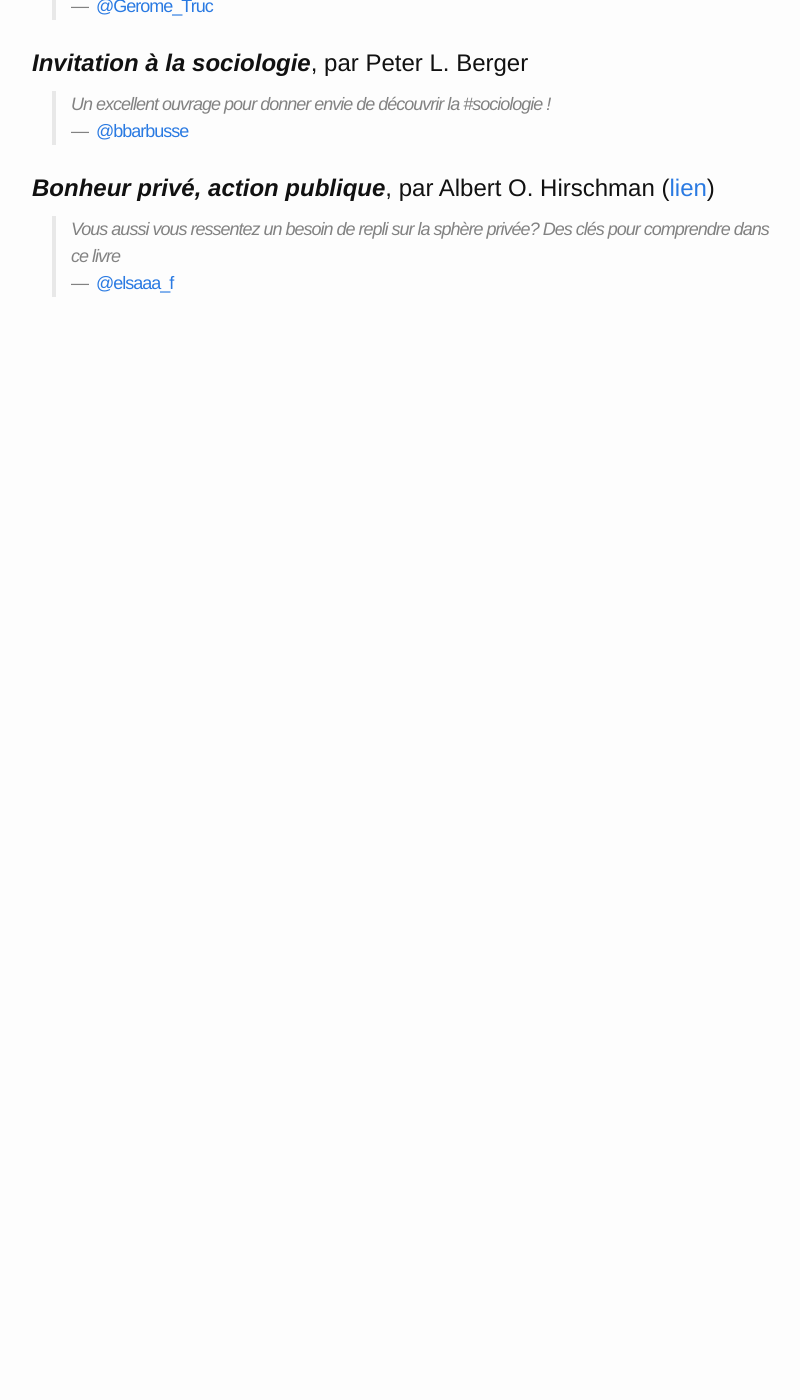
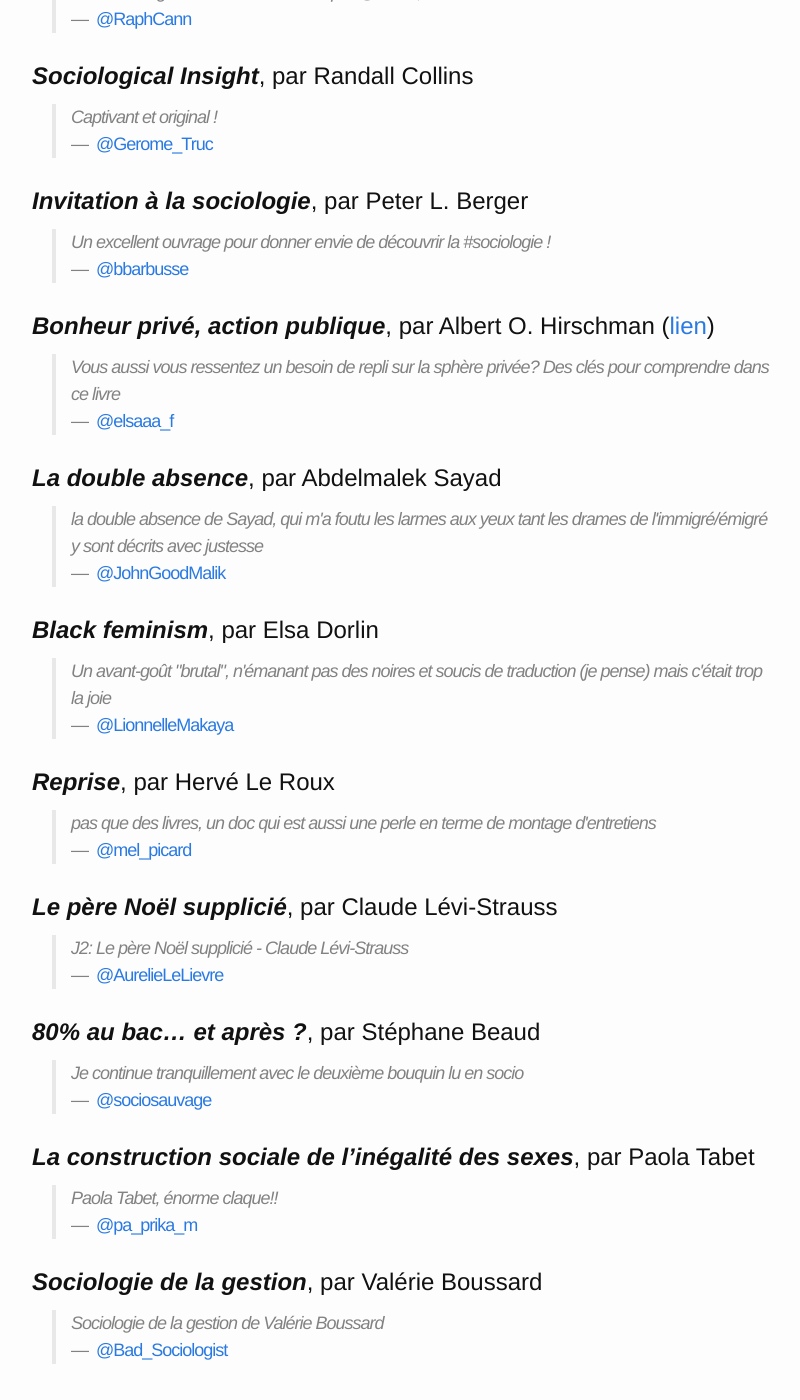
Before and after one commit to bfontaine/SocioNoel, a Jekyll site: the page built from index.md, in a window 1280 px wide and 1400 px high, scrolled down 16482 px. Shown: the whole window, without its empty margins (238-1038 px from the left). Built offline with Jekyll 4.4.1, drawn with Linux system fonts in a browser that asks for light colours; before the commit the page ends 16834 px from its top, so only the background shows below that; some of the changed text lies outside the part shown.

Commit message:
more books

```diff
--- a/index.md
+++ b/index.md
@@ -715,10 +715,17 @@ Accès direct à un jour :<br/>
   <h1><span class="title">L’idéologie raciste</span>, par <span class="author">Colette Guillaumin</span></h1>
   <div class="sources">
 
-    <blockquote class="comment">
-      il fracasse les struc soc du sexisme, racisme et montre leurs capacités de transformation<br/>
-      <span class="comment-author">—&nbsp;&nbsp;<a class="handle" href="https://twitter.com/LionnelleMakaya/status/671828567135776768">@LionnelleMakaya</a></span>
-    </blockquote>
+
+      <blockquote class="comment">
+        il fracasse les struc soc du sexisme, racisme et montre leurs capacités de transformation<br/>
+        <span class="comment-author">—&nbsp;&nbsp;<a class="handle" href="https://twitter.com/LionnelleMakaya/status/671828567135776768">@LionnelleMakaya</a></span>
+      </blockquote>
+
+      <blockquote class="comment">
+        J1: L'idéologie raciste - Colette Guillaumin<br/>
+        <span class="comment-author">—&nbsp;&nbsp;<a class="handle" href="https://twitter.com/AurelieLeLievre/status/672018248448217088">@AurelieLeLievre</a></span>
+      </blockquote>
+
 
   </div>
 </article>
@@ -1046,10 +1053,17 @@ Accès direct à un jour :<br/>
   <h1><span class="title">Surveiller et Punir</span>, par <span class="author">Michel Foucault</span></h1>
   <div class="sources">
 
-    <blockquote class="comment">
-      Analyse chirurgicale qui fait surgir les lieux de pouvoir et de contrôle d'une société.<br/>
-      <span class="comment-author">—&nbsp;&nbsp;<a class="handle" href="https://twitter.com/Ianonim/status/672003600294535168">@Ianonim</a></span>
-    </blockquote>
+
+      <blockquote class="comment">
+        Analyse chirurgicale qui fait surgir les lieux de pouvoir et de contrôle d'une société.<br/>
+        <span class="comment-author">—&nbsp;&nbsp;<a class="handle" href="https://twitter.com/Ianonim/status/672003600294535168">@Ianonim</a></span>
+      </blockquote>
+
+      <blockquote class="comment">
+        sic un M1 AES je m'en remet toujours pas<br/>
+        <span class="comment-author">—&nbsp;&nbsp;<a class="handle" href="https://twitter.com/Bad_Sociologist/status/672034418983333888">@Bad_Sociologist</a></span>
+      </blockquote>
+
 
   </div>
 </article>
@@ -1251,3 +1265,80 @@ Accès direct à un jour :<br/>
 
   </div>
 </article>
+<article class="book">
+  <h1><span class="title">La double absence</span>, par <span class="author">Abdelmalek Sayad</span></h1>
+  <div class="sources">
+
+    <blockquote class="comment">
+      la double absence de Sayad, qui m'a foutu les larmes aux yeux tant les drames de l'immigré/émigré y sont décrits avec justesse<br/>
+      <span class="comment-author">—&nbsp;&nbsp;<a class="handle" href="https://twitter.com/JohnGoodMalik/status/672023768139567106">@JohnGoodMalik</a></span>
+    </blockquote>
+
+  </div>
+</article>
+<article class="book">
+  <h1><span class="title">Black feminism</span>, par <span class="author">Elsa Dorlin</span></h1>
+  <div class="sources">
+
+    <blockquote class="comment">
+      Un avant-goût "brutal", n'émanant pas des noires et soucis de traduction (je pense) mais c'était trop la joie<br/>
+      <span class="comment-author">—&nbsp;&nbsp;<a class="handle" href="https://twitter.com/LionnelleMakaya/status/672021556776804352">@LionnelleMakaya</a></span>
+    </blockquote>
+
+  </div>
+</article>
+<article class="book">
+  <h1><span class="title">Reprise</span>, par <span class="author">Hervé Le Roux</span></h1>
+  <div class="sources">
+
+    <blockquote class="comment">
+      pas que des livres, un doc qui est aussi une perle en terme de montage d'entretiens<br/>
+      <span class="comment-author">—&nbsp;&nbsp;<a class="handle" href="https://twitter.com/mel_picard/status/672013618616115200">@mel_picard</a></span>
+    </blockquote>
+
+  </div>
+</article>
+<article class="book">
+  <h1><span class="title">Le père Noël supplicié</span>, par <span class="author">Claude Lévi-Strauss</span></h1>
+  <div class="sources">
+
+    <blockquote class="comment">
+      J2: Le père Noël supplicié - Claude Lévi-Strauss<br/>
+      <span class="comment-author">—&nbsp;&nbsp;<a class="handle" href="https://twitter.com/AurelieLeLievre/status/672019936613695488">@AurelieLeLievre</a></span>
+    </blockquote>
+
+  </div>
+</article>
+<article class="book">
+  <h1><span class="title">80% au bac… et après ?</span>, par <span class="author">Stéphane Beaud</span></h1>
+  <div class="sources">
+
+    <blockquote class="comment">
+      Je continue tranquillement avec le deuxième bouquin lu en socio<br/>
+      <span class="comment-author">—&nbsp;&nbsp;<a class="handle" href="https://twitter.com/sociosauvage/status/672027008482869248">@sociosauvage</a></span>
+    </blockquote>
+
+  </div>
+</article>
+<article class="book">
+  <h1><span class="title">La construction sociale de l’inégalité des sexes</span>, par <span class="author">Paola Tabet</span></h1>
+  <div class="sources">
+
+    <blockquote class="comment">
+      Paola Tabet, énorme claque!!<br/>
+      <span class="comment-author">—&nbsp;&nbsp;<a class="handle" href="https://twitter.com/pa_prika_m/status/672028491882373121">@pa_prika_m</a></span>
+    </blockquote>
+
+  </div>
+</article>
+<article class="book">
+  <h1><span class="title">Sociologie de la gestion</span>, par <span class="author">Valérie Boussard</span></h1>
+  <div class="sources">
+
+    <blockquote class="comment">
+      Sociologie de la gestion de Valérie Boussard<br/>
+      <span class="comment-author">—&nbsp;&nbsp;<a class="handle" href="https://twitter.com/Bad_Sociologist/status/672034531608801280">@Bad_Sociologist</a></span>
+    </blockquote>
+
+  </div>
+</article>
```
Also changed, not shown: books.yml (+52 -7 lines).
